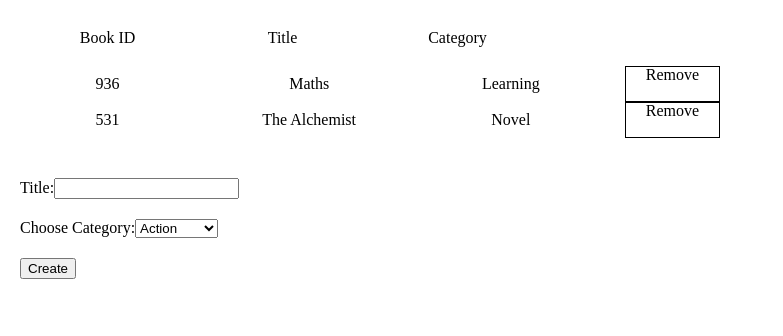
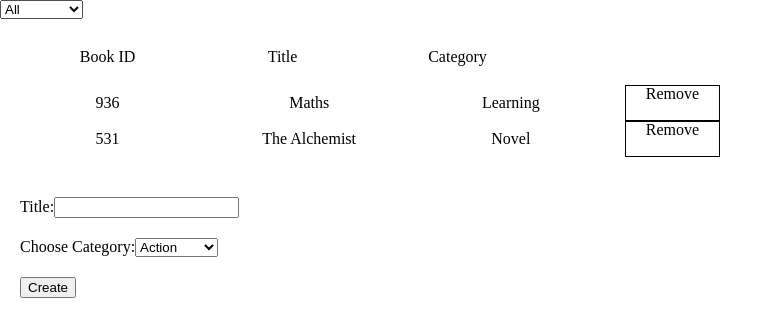
Before and after one commit to patrikis-angelos/Bookstore, a React (Create React App) app: page / in a window 1280 px wide. Shown: the top 336 px of the page, without its empty margins (0-783 px from the left). Built offline with nearby package versions, Linux system fonts and the light colour scheme.

Commit message:
Add CategoryFilter component

```diff
--- /dev/null
+++ b/src/components/CategoryFilter.js
@@ -0,0 +1,15 @@
+import React from 'react';
+
+const CategoryFilter = () => {
+  const categories = ['All', 'Action', 'Biography', 'History', 'Horror', 'Kids', 'Learning', 'Sci-Fi'];
+  const options = categories.map((option) => (
+    <option key={option} value={option}>{option}</option>
+  ));
+  return (
+    <select>
+      {options}
+    </select>
+  );
+};
+
+export default CategoryFilter;
--- a/src/containers/BooksList.js
+++ b/src/containers/BooksList.js
@@ -3,6 +3,7 @@ import { connect } from 'react-redux';
 import PropTypes from 'prop-types';
 import Book from '../components/Book';
 import { removeBook } from '../actions/index';
+import CategoryFilter from '../components/CategoryFilter';
 
 const BooksList = (props) => {
   const { books } = props;
@@ -16,6 +17,8 @@ const BooksList = (props) => {
   ));
 
   return (
+    <div>
+      <CategoryFilter />
       <table className="table">
         <tbody>
           <tr className="row headers">
@@ -27,6 +30,7 @@ const BooksList = (props) => {
           {list}
         </tbody>
       </table>
+    </div>
   );
 };
 
```
Lines whose indentation alone changed are shown as unchanged.
